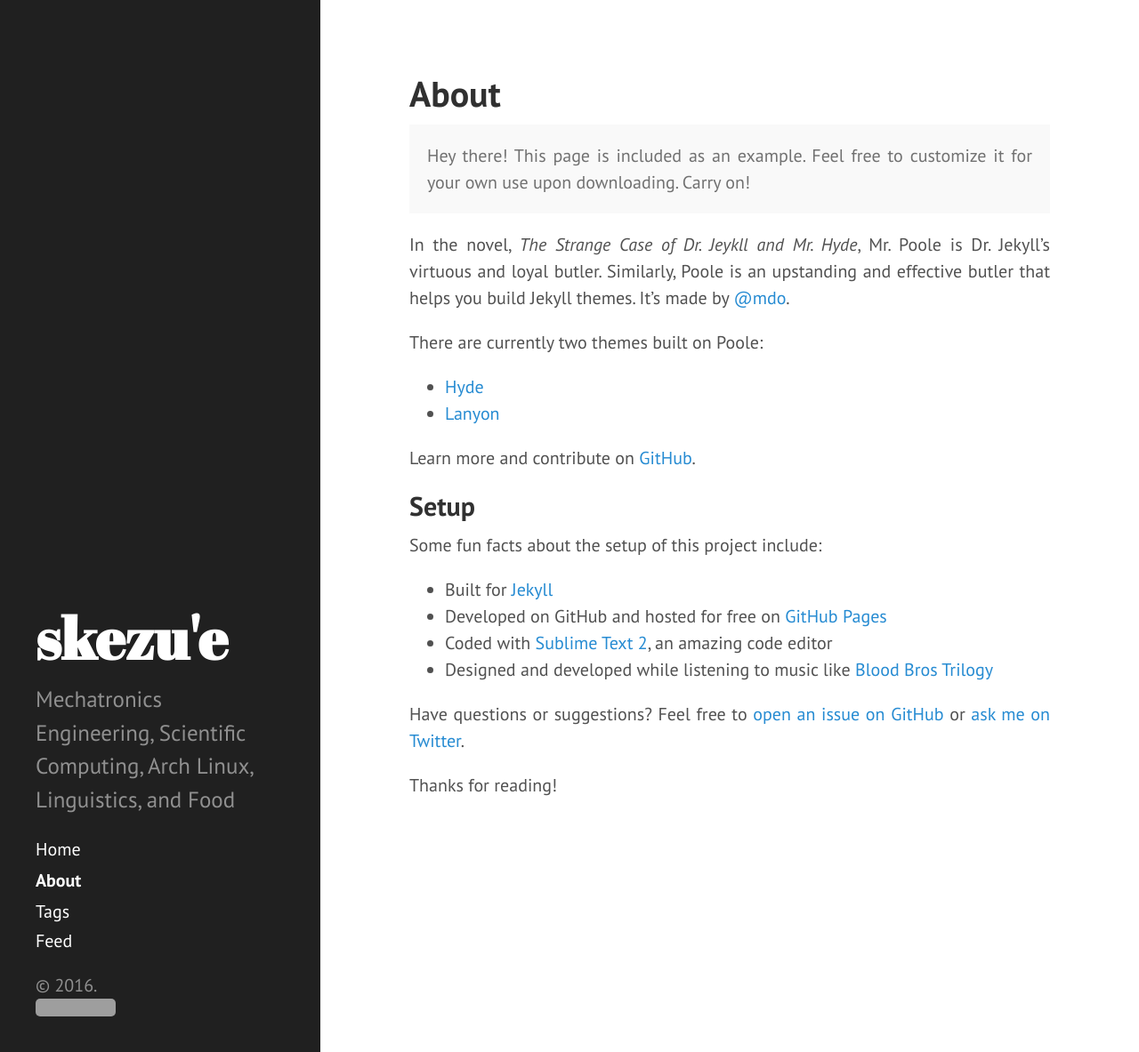
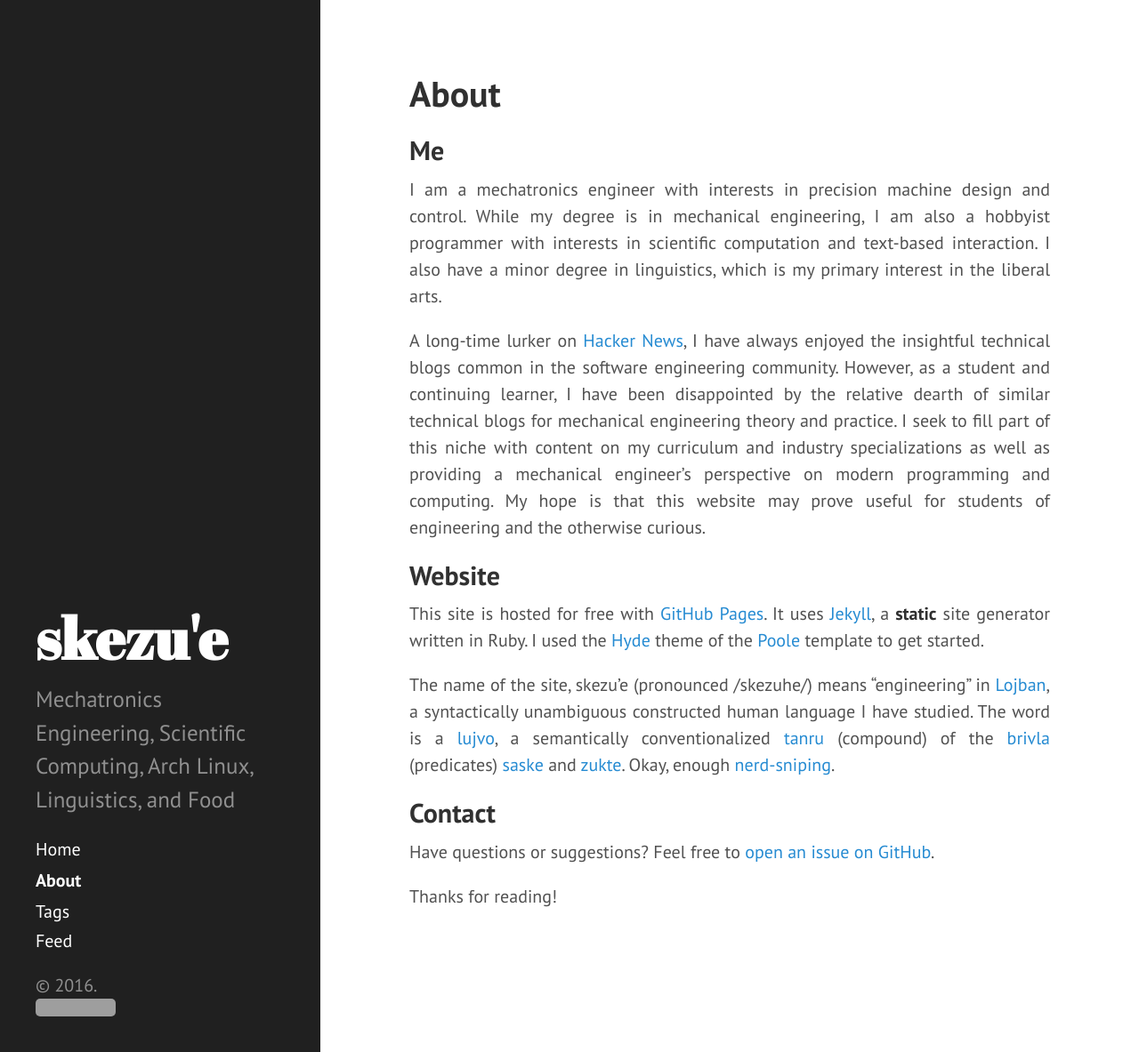
Before and after one commit to egan/egan.github.io, a Jekyll site: the page built from about.md, in a window 1280 px wide and 1183 px high. Shown: the whole window at 89% size. Built offline with Jekyll 4.4.1, drawn with Linux system fonts in a browser that asks for light colours; grey boxes are pictures that could not be loaded.

Commit message:
Add initial About page.

```diff
--- a/about.md
+++ b/about.md
@@ -3,28 +3,26 @@ layout: page
 title: About
 ---
 
-<p class="message">
-  Hey there! This page is included as an example. Feel free to customize it for your own use upon downloading. Carry on!
-</p>
+## Me
+I am a mechatronics engineer with interests in precision machine design and control.
+While my degree is in mechanical engineering, I am also a hobbyist programmer with interests in scientific computation and text-based interaction.
+I also have a minor degree in linguistics, which is my primary interest in the liberal arts.
 
-In the novel, *The Strange Case of Dr. Jeykll and Mr. Hyde*, Mr. Poole is Dr. Jekyll's virtuous and loyal butler. Similarly, Poole is an upstanding and effective butler that helps you build Jekyll themes. It's made by [@mdo](https://twitter.com/mdo).
+A long-time lurker on [Hacker News](new.ycombinator.com), I have always enjoyed the insightful technical blogs common in the software engineering community.
+However, as a student and continuing learner, I have been disappointed by the relative dearth of similar technical blogs for mechanical engineering theory and practice.
+I seek to fill part of this niche with content on my curriculum and industry specializations as well as providing a mechanical engineer's perspective on modern programming and computing.
+My hope is that this website may prove useful for students of engineering and the otherwise curious.
 
-There are currently two themes built on Poole:
+## Website
+This site is hosted for free with [GitHub Pages](https://pages.github.com).
+It uses [Jekyll](http://jekyllrb.com), a **static** site generator written in Ruby.
+I used the [Hyde](http://hyde.getpoole.com) theme of the [Poole](http://getpoole.com) template to get started.
 
-* [Hyde](http://hyde.getpoole.com)
-* [Lanyon](http://lanyon.getpoole.com)
+The name of the site, skezu'e (pronounced /skezuhe/) means "engineering" in [Lojban](https://en.wikipedia.org/wiki/Lojban), a syntactically unambiguous constructed human language I have studied.
+The word is a [lujvo](https://mw.lojban.org/papri/lujvo), a semantically conventionalized [tanru](https://mw.lojban.org/papri/tanru) (compound) of the [brivla](https://mw.lojban.org/papri/brivla) (predicates) [saske](http://vlasisku.lojban.org/vlasisku/saske) and [zukte](http://vlasisku.lojban.org/vlasisku/zukte).
+Okay, enough [nerd-sniping](https://xkcd.com/356/).
 
-Learn more and contribute on [GitHub](https://github.com/poole).
-
-## Setup
-
-Some fun facts about the setup of this project include:
-
-* Built for [Jekyll](http://jekyllrb.com)
-* Developed on GitHub and hosted for free on [GitHub Pages](https://pages.github.com)
-* Coded with [Sublime Text 2](http://sublimetext.com), an amazing code editor
-* Designed and developed while listening to music like [Blood Bros Trilogy](https://soundcloud.com/maddecent/sets/blood-bros-series)
-
-Have questions or suggestions? Feel free to [open an issue on GitHub](https://github.com/poole/issues/new) or [ask me on Twitter](https://twitter.com/mdo).
+## Contact
+Have questions or suggestions? Feel free to [open an issue on GitHub](https://github.com/egan/egan.github.io/issues/new).
 
 Thanks for reading!
```
